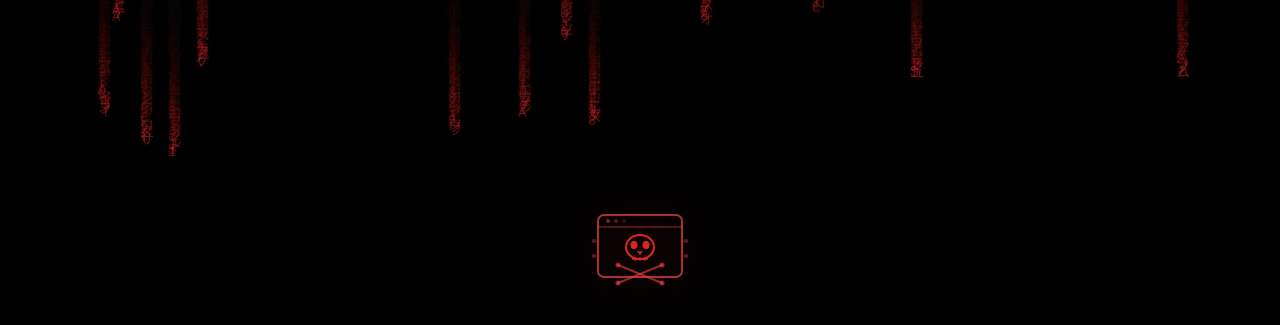
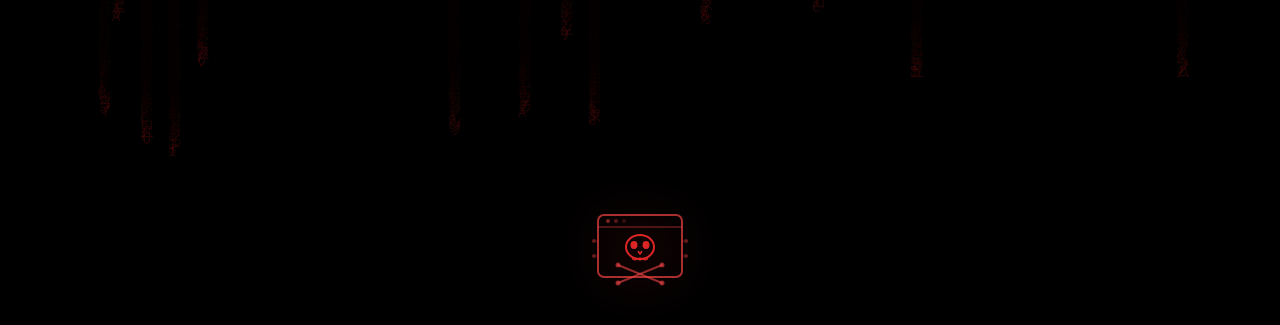
Before and after one commit to rumbra/ai-education-r-umbrasko, a plain HTML site: page finetune-guide-v2.html in a window 1280 px wide. Shown: the top 325 px of the page. Drawn offline with Linux system fonts and the light colour scheme; animation ran at ten frames a second.

Commit message:
Darken matrix rain significantly for content readability
Removed glow, reduced character brightness to dark red (120,15,15), dimmed trails, increased fade rate so the rain is a subtle background texture.

Co-Authored-By: Claude Opus 4.6 <noreply@anthropic.com>

```diff
--- a/finetune-guide-v2.html
+++ b/finetune-guide-v2.html
@@ -520,18 +520,18 @@ for(var i=0;i<columns;i++)drops[i]=Math.random()*-100;
 }
 resize();window.addEventListener('resize',resize);
 function draw(){
-ctx.fillStyle='rgba(0,0,0,0.08)';ctx.fillRect(0,0,w,h);
+ctx.fillStyle='rgba(0,0,0,0.12)';ctx.fillRect(0,0,w,h);
 ctx.font=fontSize+'px monospace';
 for(var i=0;i<columns;i++){
 var ch=chars[Math.floor(Math.random()*chars.length)];
 var x=i*fontSize,y=drops[i]*fontSize;
-ctx.shadowColor='rgba(255,0,0,0.4)';ctx.shadowBlur=4;
-ctx.fillStyle='rgba(255,60,60,'+(0.3+Math.random()*0.1)+')';
+ctx.shadowBlur=0;
+ctx.fillStyle='rgba(120,15,15,'+(0.25+Math.random()*0.1)+')';
 ctx.fillText(ch,x,y);
 ctx.shadowBlur=0;
 for(var t=1;t<6;t++){var ty=y-t*fontSize;if(ty<0)continue;
-var ta=0.18-t*0.03;if(ta<=0)continue;
-ctx.fillStyle='rgba(220,38,38,'+ta+')';
+var ta=0.08-t*0.015;if(ta<=0)continue;
+ctx.fillStyle='rgba(100,10,10,'+ta+')';
 ctx.fillText(chars[Math.floor(Math.random()*chars.length)],x,ty);}
 if(y>h&&Math.random()>0.975)drops[i]=0;
 drops[i]+=0.15+Math.random()*0.15;
```
Also changed, not shown: kali-cc-final.html (+5 -5 lines).
